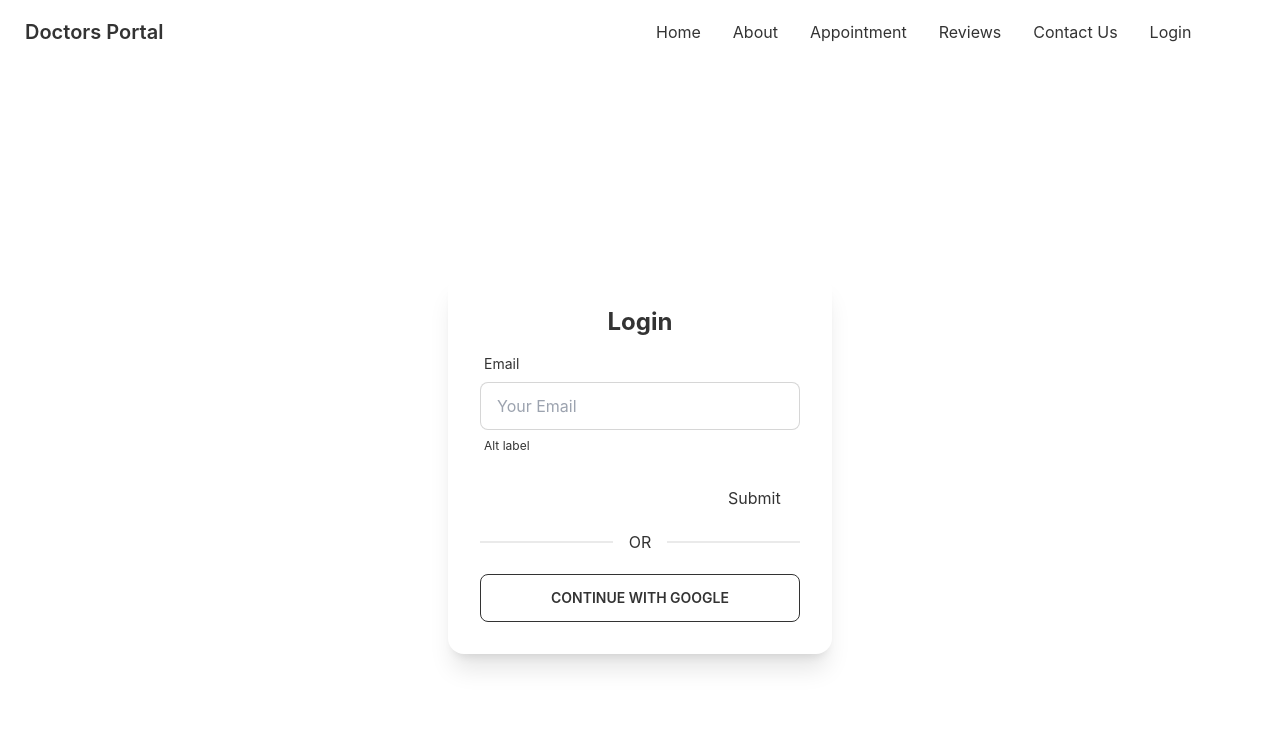
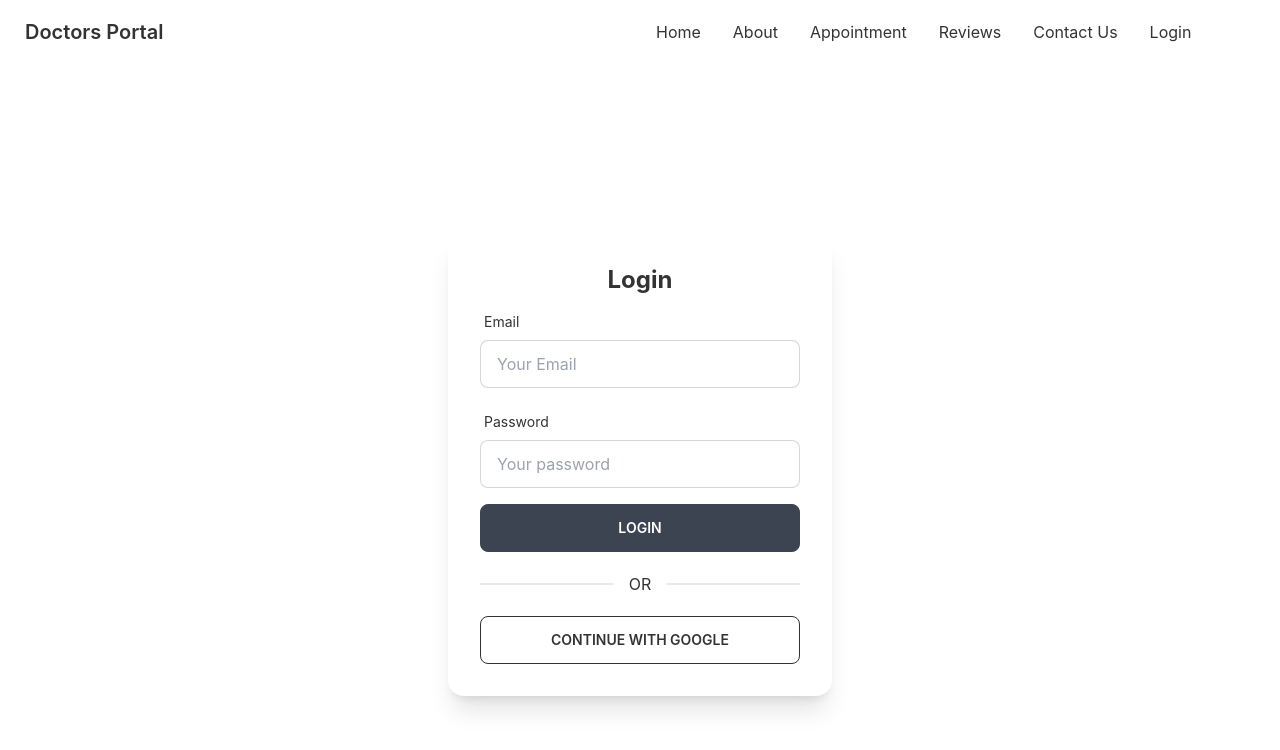
Before and after one commit to parthomalo/doctors-portal-cliend, a React (Create React App) app: page /login in a window 1280 px wide. Shown: the top 750 px of the page. Built offline with nearby package versions, Linux system fonts and the light colour scheme; no server answers.

Commit message:
adde review

```diff
--- a/src/App.js
+++ b/src/App.js
@@ -5,6 +5,7 @@ import About from './Pages/About';
 
 import Appointment from './Pages/Appointments/Appointment';
 import Home from './Pages/Home/Home';
+import Review from './Pages/Home/Review';
 import Login from './Pages/Login/Login';
 import NotFound from './Pages/NotFound';
 import Header from './Pages/Shared/Header';
@@ -18,6 +19,7 @@ function App() {
        <Route path='/home' element={<Home/>}></Route>
        <Route path='/about' element={<About/>}></Route>
        <Route path='/login' element={<Login/>}></Route>
+       <Route path = '/review' element={<Review/>}></Route>
        <Route path='/appointment' element={<Appointment></Appointment>}></Route>
        <Route path='*' element={<NotFound></NotFound>}></Route>
      </Routes>
--- a/src/Pages/Home/Review.js
+++ b/src/Pages/Home/Review.js
@@ -1,7 +1,7 @@
 import React from 'react';
 
 const Review = ({ review }) => {
-
+console.log(review)
     return (
         <section >
             <div className="  card lg:max-w-lg  bg-base-100 shadow-xl">
--- a/src/Pages/Login/Login.js
+++ b/src/Pages/Login/Login.js
@@ -31,35 +31,61 @@ const Login = () => {
                                 type="email"
                                 placeholder="Your Email"
                                 class="input input-bordered w-full max-w-xs"
-                                {...register("lastName", {
-                                    required:{
-                                        value:true,
-                                        message:'Email is Required'
+                                {...register("email", {
+                                    required: {
+                                        value: true,
+                                        message: 'Email is Required'
                                     },
                                     pattern: {
-                                        value: /[A-Za-z]{3}/,
-                                        message: 'error message' // JS only: <p>error message</p> TS only support string
+                                        value: /[a-z0-9]+[a-z]+\.[a-z]{2,3}/,
+                                        message: 'Provide a valid Email' // JS only: <p>error message</p> TS only support string
                                     }
                                 })}
                             />
 
                             <label class="label">
-                                <span class="label-text-alt">Alt label</span>
+                                {errors.email?.type === 'required' && <span class="label-text-alt text-red-600">{errors.email.message}</span>}
+                                {errors.email?.type === 'pattern' && <span class="label-text-alt text-red-600">{errors.email.message}</span>}
+
                             </label>
                         </div>
-                        <input />
-                        {errors.firstName?.type === 'required' && "First name is required"}
 
-                        <input {...register("lastName", { required: true })} />
-                        {errors.lastName && "Last name is required"}
+                        <div class="form-control w-full max-w-xs">
+                            <label class="label">
+                                <span class="label-text">Password</span>
+                            </label>
+                            <input
+                                type="password"
+                                placeholder="Your password"
+                                class="input input-bordered w-full max-w-xs"
+                                {...register("password", {
+                                    required: {
+                                        value: true,
+                                        message: 'Email is Required'
+                                    },
+                                    minLength: {
+                                        value: 6,
+                                        message: 'Must be 6 characters or longer'
+                                    }
+                                })}
+                            />
 
-                        <input type="submit" />
+                            <label class="label">
+                                {errors.password?.type === 'required' && <span class="label-text-alt text-red-600">{errors.email.message}</span>}
+                                {errors.password?.type === 'minLength' && <span class="label-text-alt text-red-600">{errors.email.message}</span>}
+
+                            </label>
+                        </div>
+
+                        <input className='btn text-white w-full' type="submit" value='Login' />
                     </form>
+
                     <div class="divider">OR</div>
                     <button
                         onClick={() => signInWithGoogle()}
-                        class="btn btn-outline "
-                    >Continue with Google</button>
+                        class="btn btn-outline " >
+                        Continue with Google
+                    </button>
                 </div>
             </div>
         </div>
```
